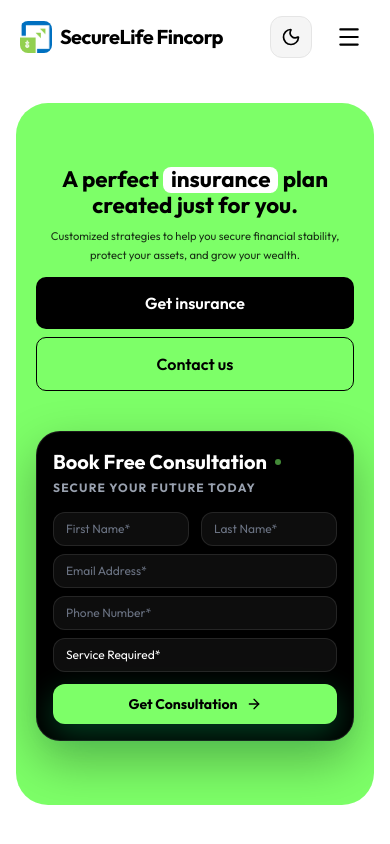
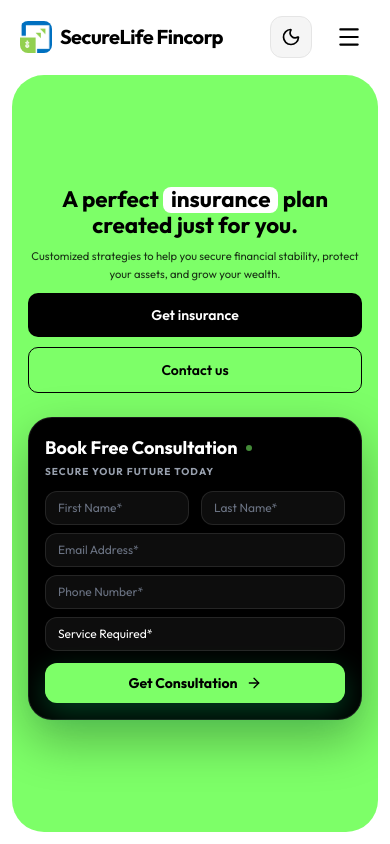
Before and after one commit to AneeVerse/SecureLifeFincorp, a Next.js app: page / in a window 390 px wide. Shown: the top 844 px of the page. Built offline with nearby package versions, Linux system fonts and the light colour scheme.

Commit message:
feat: add Hero component with a consultation form and service options.

```diff
--- a/src/components/Hero.tsx
+++ b/src/components/Hero.tsx
@@ -56,11 +56,11 @@ export function Hero() {
 
     return (
         <section
-            className="w-full min-h-screen flex items-center justify-center p-4 sm:p-5 pt-[80px] md:pt-[90px] pb-4 sm:pb-5 bg-white dark:bg-[#0a0a0a] transition-colors duration-300"
+            className="w-full h-[100dvh] flex items-center justify-center p-3 sm:p-5 pt-[75px] md:pt-[90px] pb-3 sm:pb-5 bg-white dark:bg-[#0a0a0a] transition-colors duration-300"
         >
-            <div className="w-full max-w-[1400px] relative flex-1 flex items-stretch">
+            <div className="w-full max-w-[1400px] h-full relative flex flex-col items-stretch">
                 <div
-                    className="w-full bg-brand-green rounded-[32px] sm:rounded-[40px] relative overflow-hidden px-5 sm:px-6 md:px-20 py-16 md:py-20 flex flex-col lg:flex-row items-center justify-between gap-10"
+                    className="w-full h-full bg-brand-green rounded-[32px] sm:rounded-[40px] relative overflow-hidden px-4 sm:px-6 md:px-20 py-8 sm:py-12 md:py-20 flex flex-col lg:flex-row items-center justify-center lg:justify-between gap-6 lg:gap-10"
                 >
                     {/* Left Content - Original Style */}
                     <div className="max-w-[650px] z-10 text-center md:text-left relative flex-shrink-0">
@@ -72,21 +72,21 @@ export function Hero() {
                         </h1>
                         <p
                             className="leading-relaxed text-black/80 max-w-[350px] sm:max-w-[500px] mx-auto md:mx-0"
-                            style={{ fontSize: 'clamp(0.7rem, 2vw, 1.125rem)', marginBottom: 'clamp(0.6rem, 1.5vh, 2.5rem)' }}
+                            style={{ fontSize: 'clamp(0.7rem, 2vw, 1.125rem)', marginBottom: 'clamp(0.6rem, 1vh, 2rem)' }}
                         >
                             Customized strategies to help you secure financial stability, protect your assets, and grow your wealth.
                         </p>
 
-                        <div className="flex flex-col sm:flex-row justify-center md:justify-start gap-2 sm:gap-3 md:gap-5">
+                        <div className="flex flex-col sm:flex-row justify-center md:justify-start gap-2.5 sm:gap-3 md:gap-5">
                             <button
                                 onClick={() => window.dispatchEvent(new CustomEvent('open-contact'))}
-                                className="bg-black text-white rounded-[10px] sm:rounded-[14px] font-semibold transition-all hover:bg-neutral-800 hover:-translate-y-0.5 active:scale-95 px-8 py-3.5"
+                                className="bg-black text-white rounded-[10px] sm:rounded-[14px] font-semibold transition-all hover:bg-neutral-800 hover:-translate-y-0.5 active:scale-95 px-6 py-3 sm:px-8 sm:py-3.5 text-sm sm:text-base"
                             >
                                 Get insurance
                             </button>
                             <button
                                 onClick={() => window.dispatchEvent(new CustomEvent('open-contact'))}
-                                className="bg-transparent text-black border border-black rounded-[10px] sm:rounded-[14px] font-semibold transition-all hover:bg-black/5 hover:-translate-y-0.5 active:scale-95 px-8 py-3.5"
+                                className="bg-transparent text-black border border-black rounded-[10px] sm:rounded-[14px] font-semibold transition-all hover:bg-black/5 hover:-translate-y-0.5 active:scale-95 px-6 py-3 sm:px-8 sm:py-3.5 text-sm sm:text-base"
                             >
                                 Contact us
                             </button>
@@ -94,14 +94,14 @@ export function Hero() {
                     </div>
 
                     {/* Right Content - Form in project theme (Black) */}
-                    <div className="z-20 w-full max-w-[440px] relative group">
-                        <div className="bg-black rounded-[24px] md:rounded-[32px] p-4 md:p-8 shadow-[0_20px_50px_rgba(0,0,0,0.3)] border border-white/10">
-                            <div className="mb-4 md:mb-6">
-                                <h3 className="text-xl md:text-2xl font-bold text-white flex items-center gap-2">
+                    <div className="z-20 w-full max-w-[440px] relative group shrink-0">
+                        <div className="bg-black rounded-[24px] md:rounded-[32px] p-4 sm:p-5 md:p-8 shadow-[0_20px_50px_rgba(0,0,0,0.3)] border border-white/10">
+                            <div className="mb-3 md:mb-6">
+                                <h3 className="text-lg md:text-2xl font-bold text-white flex items-center gap-2">
                                     Book Free Consultation
                                     <div className="w-1.5 h-1.5 rounded-full bg-brand-green animate-pulse"></div>
                                 </h3>
-                                <p className="text-gray-400 text-xs md:text-sm mt-1 uppercase tracking-widest font-bold">Secure your future today</p>
+                                <p className="text-gray-400 text-[10px] md:text-sm mt-0.5 md:mt-1 uppercase tracking-widest font-bold">Secure your future today</p>
                             </div>
 
                             {isSubmitted ? (
```
